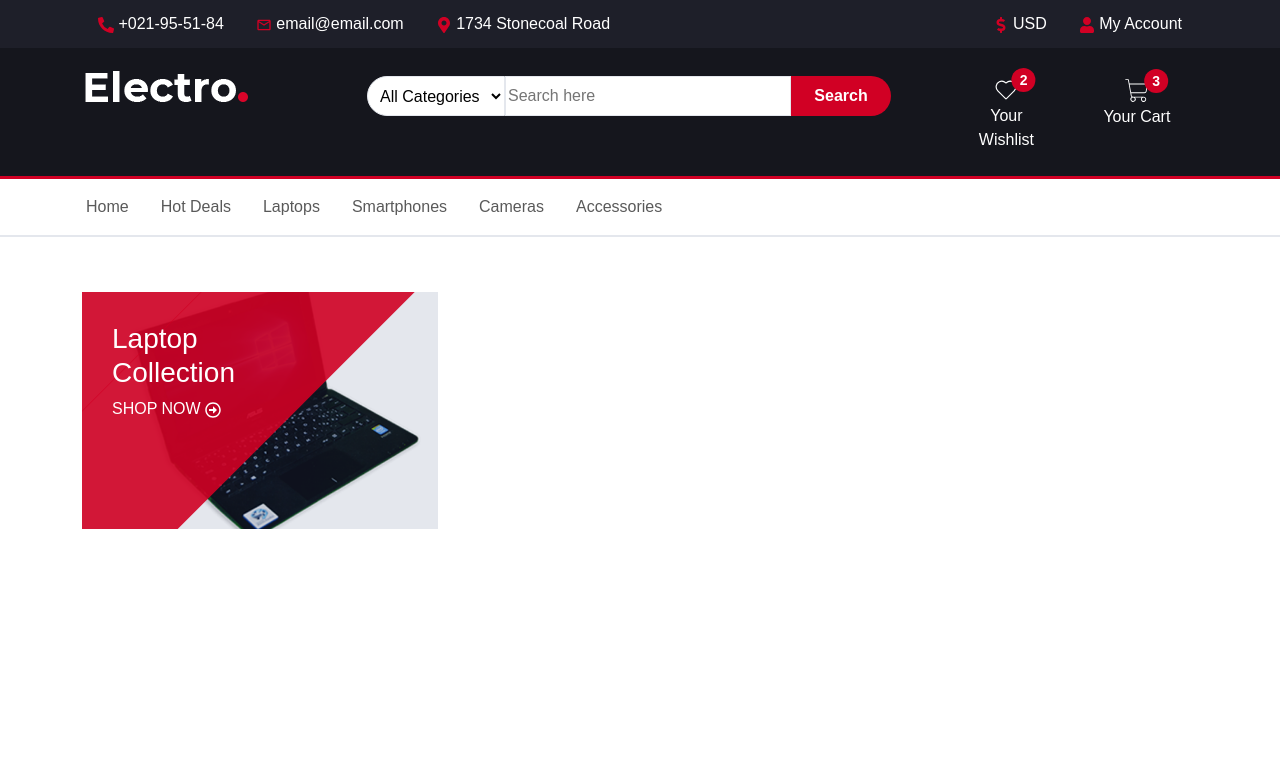
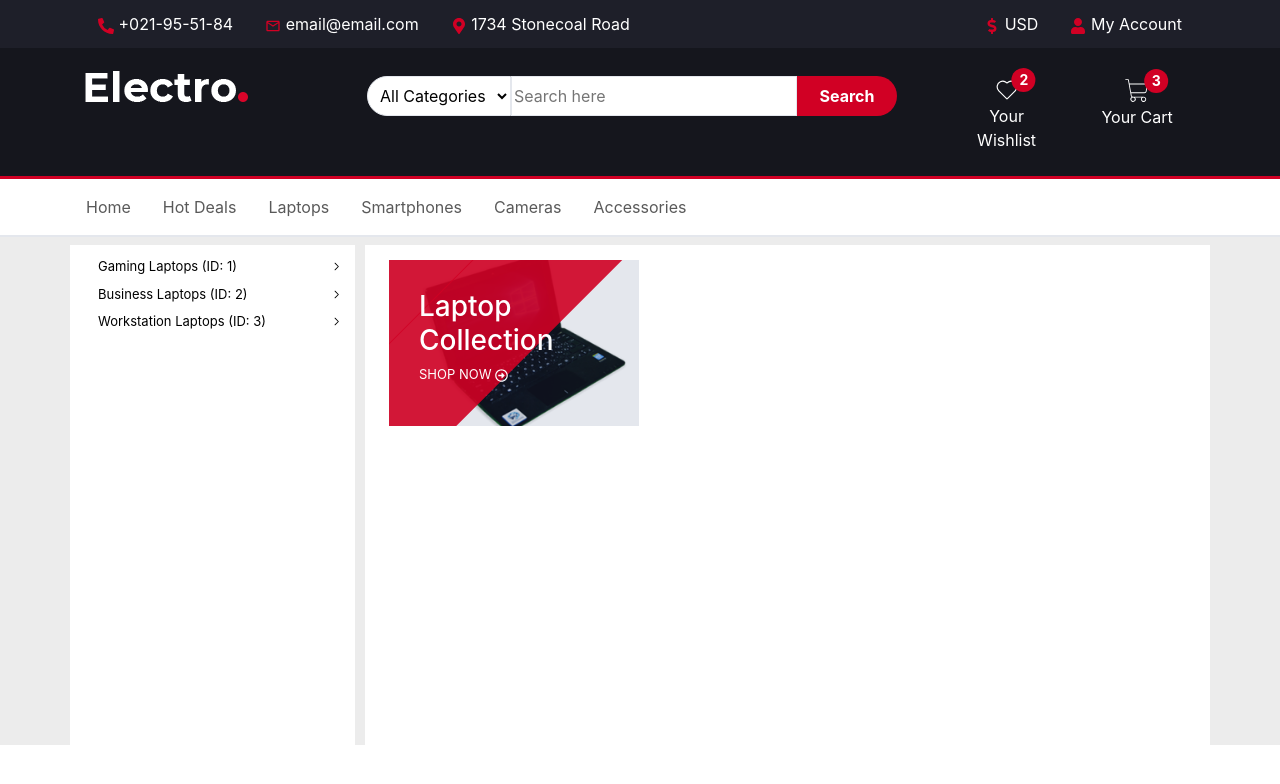
Before and after one commit to quy12022002/QUY-Shop, a React (Vite) app: page / in a window 1280 px wide. Shown: the top 784 px of the page. Built offline with nearby package versions, Linux system fonts and the light colour scheme.

Commit message:
update: add BottomNavbar.tsx, Category.tsx and CategoryInfo.tsx

```diff
--- a/src/App.scss
+++ b/src/App.scss
@@ -6,7 +6,7 @@ $transition-speed: 0.3s;
 $menu-width: 280px;
 
 body {
-  font-family: sans-serif !important;
+  font-family: "Inter", sans-serif !important;
   font-weight: 400 !important;
   color: #333 !important;
 
@@ -277,8 +277,10 @@ body {
     }
   }
 
+  /* Collections */
   .collections-container {
-    padding: 2.5rem 0;
+    position: relative;
+    z-index: 1;
 
     .shop {
       position: relative;
@@ -351,4 +353,81 @@ body {
       }
     }
   }
+
+  /**/
+  .category-container {
+    min-height: 400px;
+    background-color: #ececec;
+    font-size: 13px !important;
+
+    .category-top {
+      background-color: #fff;
+      min-height: 400px;
+      padding: 0;
+      .nav {
+        .col-nav-item {
+          .nav-link {
+            position: relative;
+            color: #000;
+            text-decoration: none;
+            padding: 0.25rem 0;
+            margin-left: 1rem;
+
+            .arrow-indicator {
+              position: absolute;
+              top: 50%;
+              left: 100%;
+              margin-left: 12px;
+              width: 0;
+              height: 0;
+              border-top: 14px solid transparent;
+              border-bottom: 14px solid transparent;
+              border-left: 25px solid #e30019;
+              transform: translateY(-50%);
+              opacity: 0;
+            }
+          }
+          &:hover {
+            background-color: #e30019;
+
+            .nav-link {
+              color: #fff;
+
+              .arrow-indicator {
+                opacity: 1;
+              }
+            }
+          }
+        }
+      }
+    }
+
+    .categoryinfo-container {
+      background-color: #fff;
+      border-left: 10px solid #ececec;
+      min-height: 500px;
+      .nav {
+        h5 {
+          color: #d10024;
+        }
+        .nav-link {
+          color: #000;
+          text-decoration: none;
+        }
+      }
+    }
+
+    @media (max-width: 992px) {
+      display: none;
+    }
+  }
+
+  /* Bottom navbar*/
+  .bottom-navbar-container {
+    display: none;
+
+    @media (max-width: 992px) {
+      display: block;
+    }
+  }
 }
--- a/src/App.tsx
+++ b/src/App.tsx
@@ -1,13 +1,19 @@
 import "./App.scss";
-import { Container } from "react-bootstrap";
 import Header from "./components/layouts/Header";
-import Collections from "./components/layouts/Collections";
+import BottomNavbar from "./components/layouts/BottomNavbar";
+import Category from "./components/layouts/Category";
 
 function App() {
   return (
     <div className="app-container">
       <Header />
-      <Collections />
+      <div className="category-container pt-2">
+        <Category />
+      </div>
+
+      <div className="bottom-navbar-container">
+        <BottomNavbar />
+      </div>
     </div>
   );
 }
--- /dev/null
+++ b/src/components/layouts/BottomNavbar.tsx
@@ -0,0 +1,43 @@
+import { Col, Container, Nav, Navbar, Row } from "react-bootstrap";
+import { FaRegUser } from "react-icons/fa";
+import { FaHouse } from "react-icons/fa6";
+import { HiMiniWrenchScrewdriver } from "react-icons/hi2";
+import { RiFileList2Line } from "react-icons/ri";
+
+const BottomNavbar = () => {
+  return (
+    <Container>
+      <Row>
+        <Nav className="">
+          <Col xs={3} sm={3} md={3}>
+            <Nav.Link
+              aria-label="Home"
+              href="#home"
+              className="text-secondary fs-5 text-center"
+            >
+              <FaHouse />
+            </Nav.Link>
+          </Col>
+          <Col xs={3} sm={3} md={3}>
+            <Nav.Link href="#link1" className="text-secondary fs-5 text-center">
+              <RiFileList2Line />
+            </Nav.Link>
+          </Col>
+
+          <Col xs={3} sm={3} md={3}>
+            <Nav.Link href="#link1" className="text-secondary fs-5 text-center">
+              <HiMiniWrenchScrewdriver />
+            </Nav.Link>
+          </Col>
+          <Col xs={3} sm={3} md={3}>
+            <Nav.Link href="#link4" className="text-secondary fs-5 text-center">
+              <FaRegUser />
+            </Nav.Link>
+          </Col>
+        </Nav>
+      </Row>
+    </Container>
+  );
+};
+
+export default BottomNavbar;
--- /dev/null
+++ b/src/components/layouts/Category.tsx
@@ -0,0 +1,152 @@
+import React, { useState } from "react";
+import { Container, Row, Col, Navbar, Nav } from "react-bootstrap";
+import { DiVim } from "react-icons/di";
+import { GoChevronRight } from "react-icons/go";
+import Collections from "./Collections";
+
+const data = [
+  {
+    id: 1,
+    category: "Gaming Laptops",
+    brands: [
+      {
+        id: 202,
+        categoryarr: "Workstation Laptops1",
+        namearr: [
+          { id: 101, name: "MSI" },
+          { id: 102, name: "ASUS" },
+          { id: 103, name: "Acer" },
+          { id: 1055, name: "MSI" },
+          { id: 10255, name: "ASUS" },
+          { id: 1035, name: "Acer" },
+        ],
+      },
+      {
+        id: 203,
+        categoryarr: "Workstation Laptops6",
+        namearr: [
+          { id: 401, name: "Lenovo" },
+          { id: 402, name: "Dell" },
+        ],
+      },
+    ],
+  },
+  {
+    id: 2,
+    category: "Business Laptops",
+    brands: [
+      {
+        id: 204,
+        categoryarr: "Workstation Laptops2",
+        namearr: [
+          { id: 501, name: "HP" },
+          { id: 502, name: "Dell" },
+        ],
+      },
+      {
+        id: 205,
+        categoryarr: "Workstation Laptops8",
+        namearr: [
+          { id: 601, name: "Lenovo" },
+          { id: 602, name: "Microsoft" },
+        ],
+      },
+    ],
+  },
+  {
+    id: 3,
+    category: "Workstation Laptops",
+    brands: [
+      {
+        id: 206,
+        categoryarr: "Workstation Laptops10",
+        namearr: [
+          { id: 701, name: "Apple" },
+          { id: 702, name: "HP" },
+        ],
+      },
+      {
+        id: 207,
+        categoryarr: "Workstation Laptops9",
+        namearr: [
+          { id: 801, name: "MSI" },
+          { id: 802, name: "Dell" },
+        ],
+      },
+    ],
+  },
+];
+
+const Category: React.FC = () => {
+  const [selectedProduct, setSelectedProduct] = useState<any>(null);
+  const [checkMouse, setCheckMouse] = useState<boolean>(false);
+
+  const handleMouseEnter = (categoryId: number) => {
+    const product = data.find((item) => item.id === categoryId);
+    setCheckMouse(true);
+    setSelectedProduct(product);
+  };
+
+  const handleMouseLeave = () => {
+    setCheckMouse(false);
+    setSelectedProduct(null); // onMouseLeave={handleMouseLeave}
+  };
+
+  return (
+    <Container>
+      <Row>
+        <Col className="col-3 category-top">
+          <Container className="pt-2">
+            <Nav>
+              <Row>
+                {data.map((item) => (
+                  <Col className="col-12 col-nav-item">
+                    <Nav.Link
+                      key={item.id}
+                      onMouseEnter={() => handleMouseEnter(item.id)}
+                      onMouseLeave={handleMouseLeave}
+                      href="#home"
+                      className="d-flex justify-content-between align-items-center"
+                    >
+                      {item.category} (ID: {item.id})
+                      <GoChevronRight />
+                      <div className="arrow-indicator" />
+                    </Nav.Link>
+                  </Col>
+                ))}
+              </Row>
+            </Nav>
+          </Container>
+        </Col>
+        <Col md={9} lg={9} className="categoryinfo-container">
+          {checkMouse ? (
+            <>
+              {selectedProduct && (
+                <Container className="pt-3">
+                  <Row>
+                    {selectedProduct.brands.map((brandGroup: any) => (
+                      <Col key={brandGroup.id} md={6}>
+                        <Nav className="flex-column">
+                          <h5>{brandGroup.categoryarr}</h5>
+                          {brandGroup.namearr.map((brand: any) => (
+                            <Nav.Link className="px-0" key={brand.id}>
+                              {brand.name}
+                            </Nav.Link>
+                          ))}
+                        </Nav>
+                      </Col>
+                    ))}
+                  </Row>
+                </Container>
+              )}
+            </>
+          ) : (
+            <Collections />
+          )}
+        </Col>
+      </Row>
+    </Container>
+  );
+};
+
+export default Category;
--- a/src/components/layouts/Collections.tsx
+++ b/src/components/layouts/Collections.tsx
@@ -3,7 +3,7 @@ import { FaRegArrowAltCircleRight } from "react-icons/fa";
 
 const Collections = () => {
   return (
-    <div className="collections-container">
+    <div className="collections-container p-0">
       <Container>
         <Row>
           {/* <!-- shop --> */}
--- a/src/components/layouts/Header.tsx
+++ b/src/components/layouts/Header.tsx
@@ -197,24 +197,12 @@ const Header = () => {
               </Navbar.Toggle>
               <Navbar.Collapse id="basic-navbar-nav">
                 <Nav className="me-auto">
-                  <div className="nav-item">
                   <Nav.Link href="#home">Home</Nav.Link>
-                  </div>
-                  <div className="nav-item">
                   <Nav.Link href="#link">Hot Deals</Nav.Link>
-                  </div>
-                  <div className="nav-item">
                   <Nav.Link href="#link1">Laptops</Nav.Link>
-                  </div>
-                  <div className="nav-item">
                   <Nav.Link href="#link2">Smartphones</Nav.Link>
-                  </div>
-                  <div className="nav-item">
                   <Nav.Link href="#link3">Cameras</Nav.Link>
-                  </div>
-                  <div className="nav-item">
                   <Nav.Link href="#link4">Accessories</Nav.Link>
-                  </div>
                 </Nav>
               </Navbar.Collapse>
             </Container>
```
Also changed, not shown: src/components/layouts/CategoryInfo.tsx (added). Lines whose indentation alone changed are shown as unchanged.
